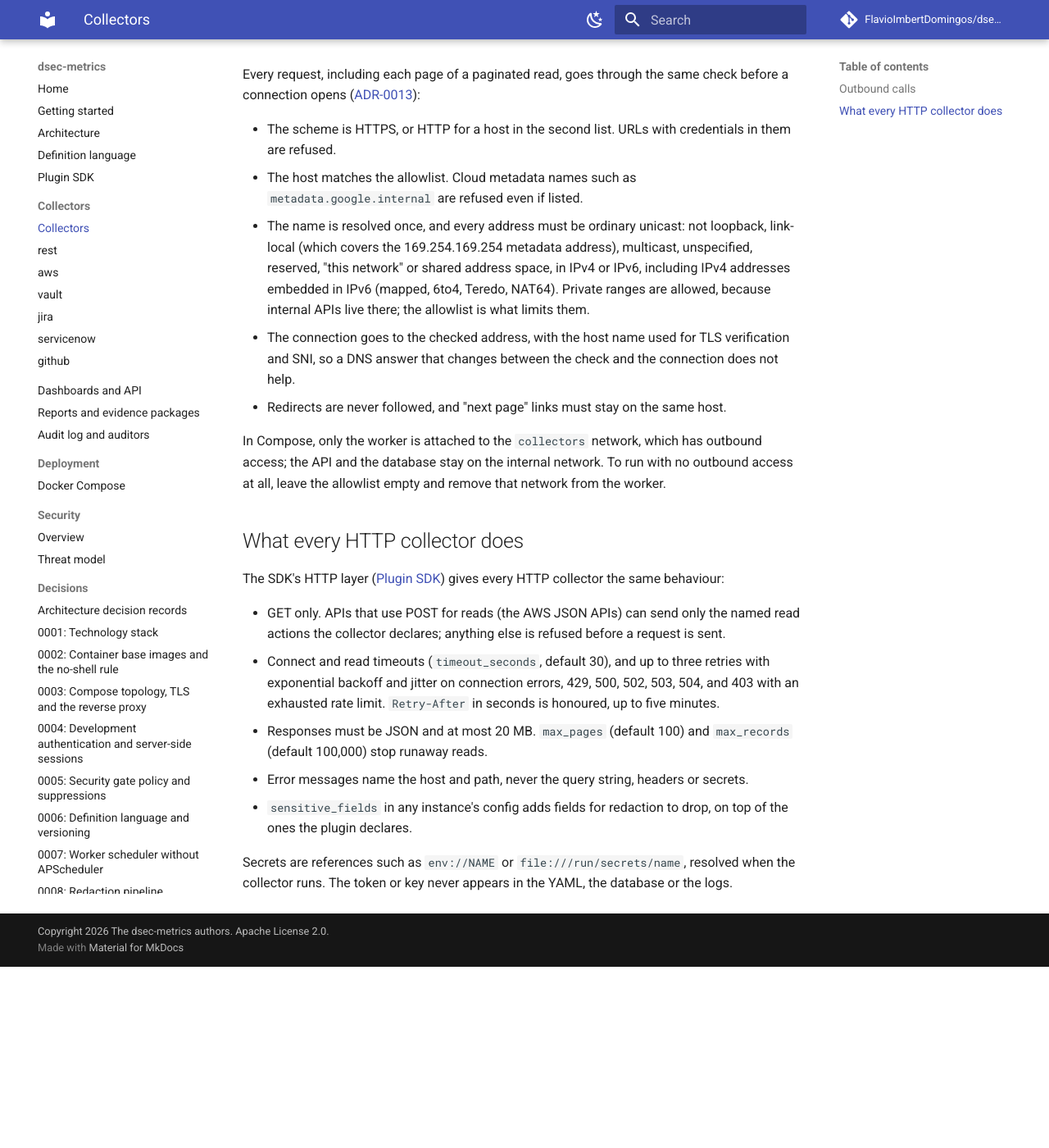
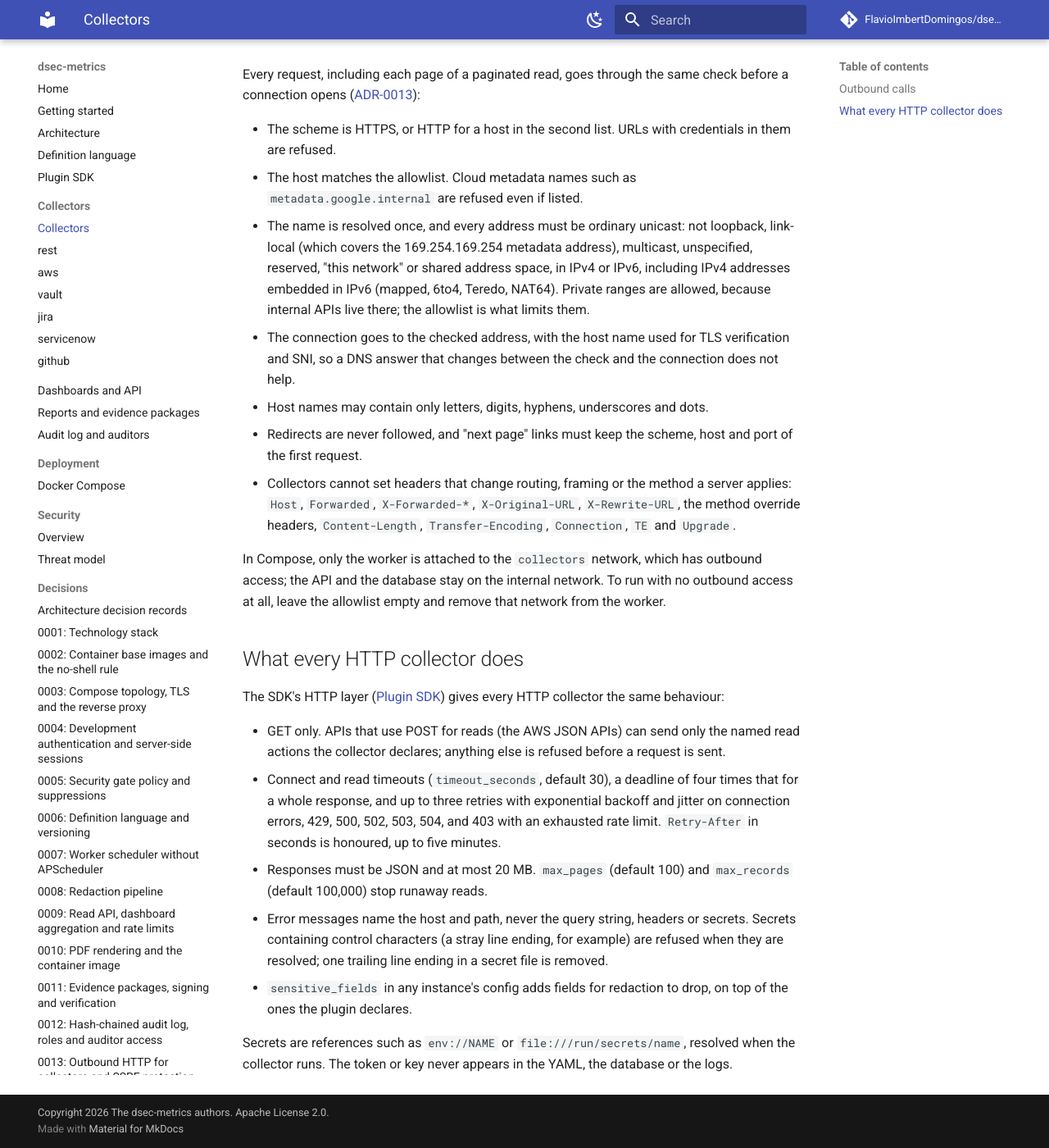
Before and after one commit to FlavioImbertDomingos/dsec-metrics, an MkDocs documentation site: the page built from docs/collectors/index.md, in a window 1280 px wide and 1400 px high, scrolled down 1143 px. Shown: the whole window at 82% size. Built offline with MkDocs 1.6.1 and Material for MkDocs 9.7.7, drawn with Linux system fonts in a browser that asks for light colours; comment, search, counter and statistics services are not loaded; before the commit the page ends 2322 px from its top, so only the background shows below that.

Commit message:
docs: record the M4 review fixes in the collector docs, ADR-0013, threat model and plan
Signed-off-by: Flavio Domingos <FlavioImbertDomingos@users.noreply.github.com>

```diff
--- a/docs/collectors/index.md
+++ b/docs/collectors/index.md
@@ -30,7 +30,9 @@ Every request, including each page of a paginated read, goes through the same ch
 - The host matches the allowlist. Cloud metadata names such as `metadata.google.internal` are refused even if listed.
 - The name is resolved once, and every address must be ordinary unicast: not loopback, link-local (which covers the 169.254.169.254 metadata address), multicast, unspecified, reserved, "this network" or shared address space, in IPv4 or IPv6, including IPv4 addresses embedded in IPv6 (mapped, 6to4, Teredo, NAT64). Private ranges are allowed, because internal APIs live there; the allowlist is what limits them.
 - The connection goes to the checked address, with the host name used for TLS verification and SNI, so a DNS answer that changes between the check and the connection does not help.
-- Redirects are never followed, and "next page" links must stay on the same host.
+- Host names may contain only letters, digits, hyphens, underscores and dots.
+- Redirects are never followed, and "next page" links must keep the scheme, host and port of the first request.
+- Collectors cannot set headers that change routing, framing or the method a server applies: `Host`, `Forwarded`, `X-Forwarded-*`, `X-Original-URL`, `X-Rewrite-URL`, the method override headers, `Content-Length`, `Transfer-Encoding`, `Connection`, `TE` and `Upgrade`.
 
 In Compose, only the worker is attached to the `collectors` network, which has outbound access; the API and the database stay on the internal network. To run with no outbound access at all, leave the allowlist empty and remove that network from the worker.
 
@@ -39,9 +41,9 @@ In Compose, only the worker is attached to the `collectors` network, which has o
 The SDK's HTTP layer ([Plugin SDK](../plugins.md#http-collectors)) gives every HTTP collector the same behaviour:
 
 - GET only. APIs that use POST for reads (the AWS JSON APIs) can send only the named read actions the collector declares; anything else is refused before a request is sent.
-- Connect and read timeouts (`timeout_seconds`, default 30), and up to three retries with exponential backoff and jitter on connection errors, 429, 500, 502, 503, 504, and 403 with an exhausted rate limit. `Retry-After` in seconds is honoured, up to five minutes.
+- Connect and read timeouts (`timeout_seconds`, default 30), a deadline of four times that for a whole response, and up to three retries with exponential backoff and jitter on connection errors, 429, 500, 502, 503, 504, and 403 with an exhausted rate limit. `Retry-After` in seconds is honoured, up to five minutes.
 - Responses must be JSON and at most 20 MB. `max_pages` (default 100) and `max_records` (default 100,000) stop runaway reads.
-- Error messages name the host and path, never the query string, headers or secrets.
+- Error messages name the host and path, never the query string, headers or secrets. Secrets containing control characters (a stray line ending, for example) are refused when they are resolved; one trailing line ending in a secret file is removed.
 - `sensitive_fields` in any instance's config adds fields for redaction to drop, on top of the ones the plugin declares.
 
 Secrets are references such as `env://NAME` or `file:///run/secrets/name`, resolved when the collector runs. The token or key never appears in the YAML, the database or the logs.
--- a/docs/plans/m4.md
+++ b/docs/plans/m4.md
@@ -83,12 +83,17 @@ Things that came up:
 - `dsec-metrics test-connection <instance>` and `dsec-metrics plugin list` were added next to the scaffold command.
 - The M3 plan said renderers were entry point plugins, but the builder imported them directly. They are now registered in `dsec_metrics.renderers` and loaded by name. Evidence packages still use the fixed set.
 - The `SecretRef` type the M1 threat model mentioned is still open. Every secret goes through the resolver, which refuses plain values, and the plugin checklist covers third-party plugins.
+- A review of the outbound and read-only controls, done before calling M4 done, found no way around the address checks but found gaps that are now fixed and tested:
+  - The `rest` collector accepted a `Host` header, which would reach other virtual hosts behind a shared proxy at an allowlisted address. Collectors can no longer set `Host`, forwarding, method override or framing headers.
+  - A secret ending in a stray `\r` or `\n` made http.client raise an error quoting the header, which would have been stored in the run's error. Such secrets are now refused when resolved, secret files lose one trailing CRLF, and header errors no longer quote anything.
+  - The read timeout applied per read, so a server trickling bytes could hold a worker. Each response now has an overall deadline.
+  - Next-page links now have to keep scheme and port, not only the host. `X-Amz-Target` must match the declared action, IAM calls are limited to two read actions, response values used as path segments cannot be dot segments, `Retry-After` with non-ASCII digits falls back to backoff, SigV4 signs the host the way http.client sends it, and IAM reads count towards `max_records`.
 - Instance roles and web identity for AWS are not supported: they need a metadata or STS call, and the metadata address stays blocked for collectors. Operators supply keys or temporary credentials through a secret provider (ADR-0014).
 
-What ran before calling M4 done:
+What ran before calling M4 done, after the review fixes:
 
 - `make lint`: ruff, ruff format, mypy `--strict` (134 files), ESLint, tsc and Prettier.
-- `make test`: pytest, 515 tests (core 98.2 percent, overall 96.3 percent coverage), and Vitest, 59 tests.
+- `make test`: pytest, 540 tests (core 97.9 percent, overall 96.2 percent coverage), and Vitest, 59 tests.
 - `make scan`: bandit, semgrep, pip-audit, osv-scanner, gitleaks and zizmor, no findings.
 - `make images`: both images built and scanned with trivy, no high or critical findings.
 - `make e2e`: Playwright, 20 tests with axe, against the Compose stack with the new network.
```
Also changed, not shown: docs/adr/0013-outbound-http-and-ssrf.md (+6 -3 lines), docs/collectors/rest.md (+1 -1 lines), docs/security/threat-model.md (+4 -4 lines).
